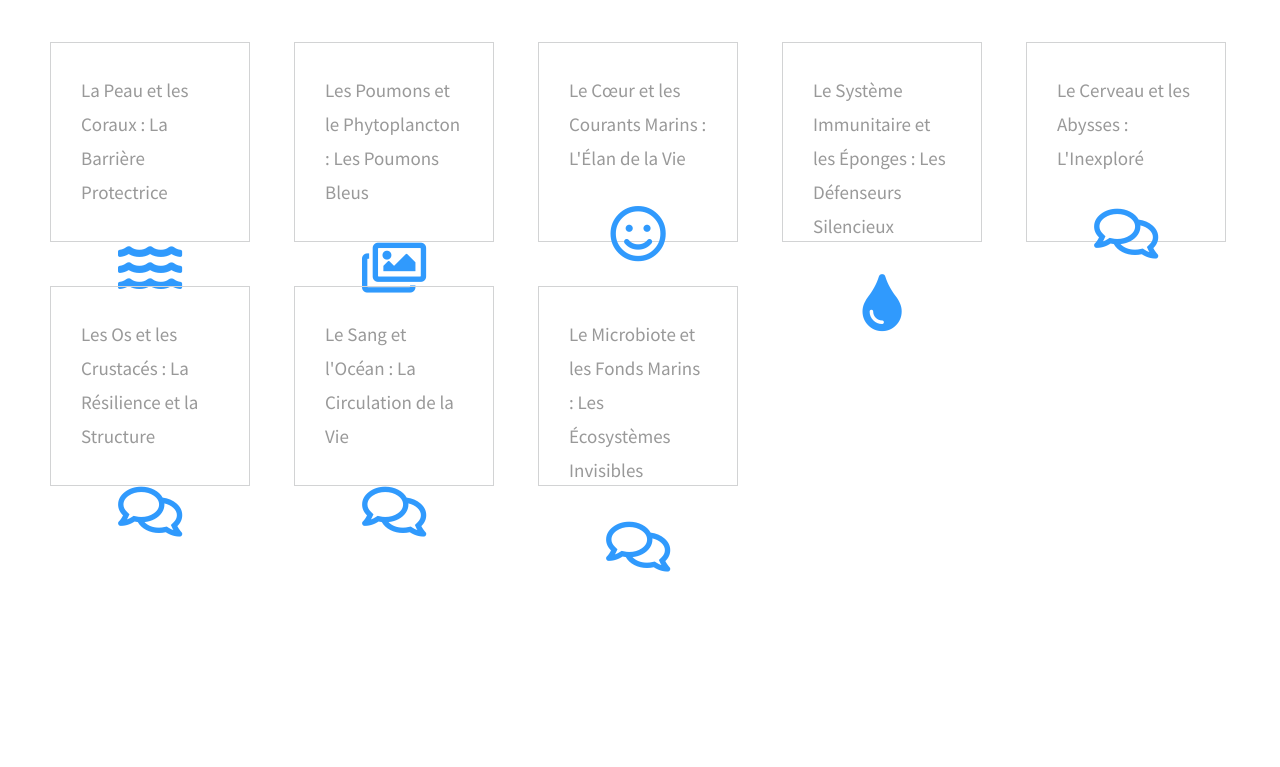
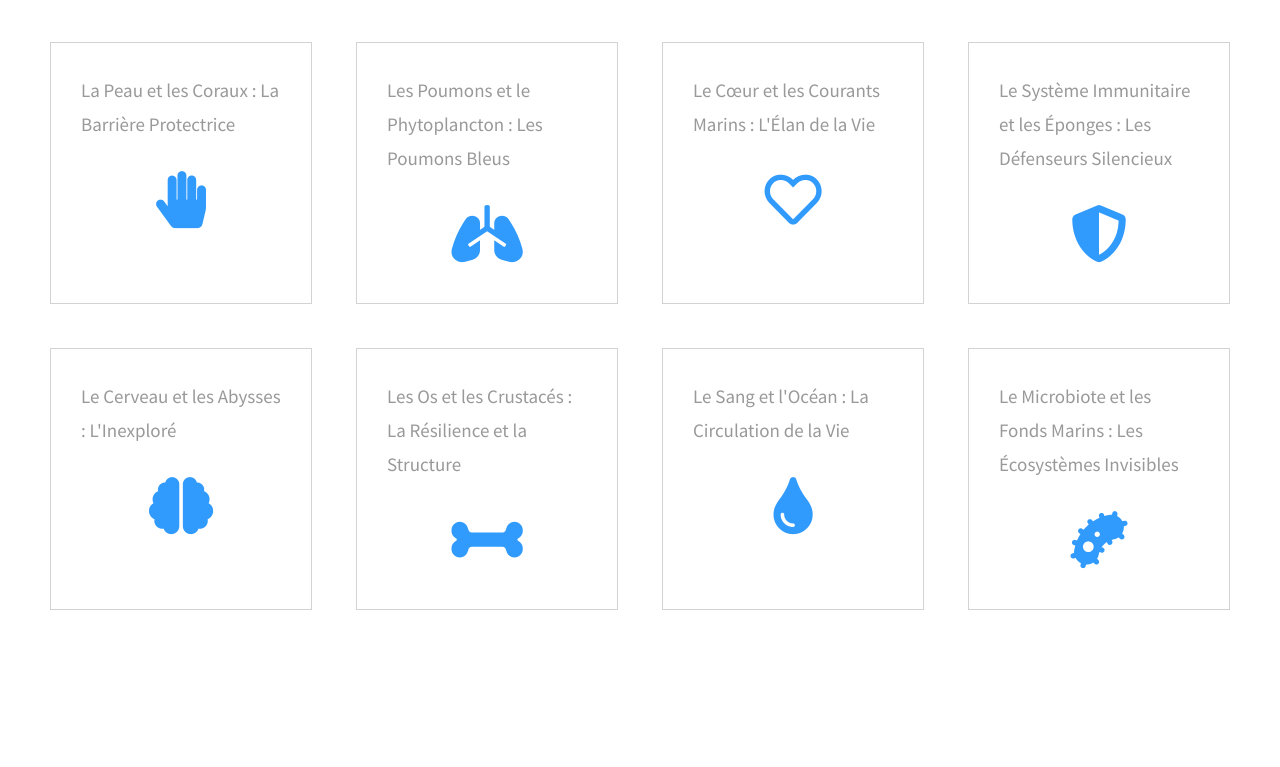
Before and after one commit to 0-Shyro-0/BluePulse, a Flask app: template site_mainquest/templates/index.html in a window 1280 px wide. Shown: the part 856-1623 px from the top of the page. Before the commit the page ends 1428 px from the top, so only its background shows below. Run offline with Flask 3, Linux system fonts and the light colour scheme; the template is opened without the code that fills it, so the values that code supplies are empty.

Commit message:
Modified css and visual aspects

```diff
--- a/site_mainquest/static/css/templatemo-ocean-vibes.css
+++ b/site_mainquest/static/css/templatemo-ocean-vibes.css
@@ -32,6 +32,7 @@
     font-size: 1.2rem;
     transition: all 0.3s ease;
 }
+
 
 button.tm-btn {
     padding: 15px 40px;
@@ -120,7 +121,7 @@
     padding: 30px;
     border: 1px solid #D2D3D4;
     color: #999;
-    box-sizing: border-box;
+    box-sizing: 500px;
 }
 
 .tm-nav-link:hover,
@@ -249,6 +250,10 @@
 
 .tm-paging li {
     list-style: none;
+}
+
+.Intro {
+    margin-left: 1%;
 }
 
 .tm-paging-link {
--- a/site_mainquest/templates/index.html
+++ b/site_mainquest/templates/index.html
@@ -26,7 +26,7 @@
 
     </body>
 
-    <div>
+    <div class="Intro">
         <p>
             <h3>Les Profondes Connexions entre la Biodiversité Océanique et le Corps Humain : Un Voyage à Travers la Mer et la Chair</h3>
             Les océans couvrent plus de 70 % de la surface de la Terre et abritent une biodiversité extraordinaire, encore largement inexplorée. D’un autre côté, le corps humain est un univers tout aussi complexe, où chaque cellule, organe, et système interagit pour maintenir la vie. Ces deux mondes, apparemment éloignés, sont intimement liés à travers des relations biologiques, chimiques, et même philosophiques. Plongeons dans cette symbiose fascinante pour explorer comment la biodiversité marine influence, reflète et interagit avec chaque partie de notre anatomie.
@@ -40,49 +40,49 @@
                 <li class="tm-nav-item">
                     <a href="skin.html" data-effect="mfp-move-from-top" class="tm-nav-link">
                         La Peau et les Coraux : La Barrière Protectrice
-                        <i class="fas fa-3x fa-water"></i>
+                        <i class="fas fa-3x fa-hand-paper"></i>
                     </a>
                 </li>
                 <li class="tm-nav-item">
                     <a href="lungs.html" data-effect="mfp-move-from-top" class="tm-nav-link" id="tm-gallery-link">
                         Les Poumons et le Phytoplancton : Les Poumons Bleus
-                        <i class="far fa-3x fa-images"></i>
+                        <i class="fas fa-3x fa-lungs"></i>
                     </a>
                 </li>
                 <li class="tm-nav-item">
                     <a href="heart.html" data-effect="mfp-move-from-top" class="tm-nav-link">
                         Le Cœur et les Courants Marins : L'Élan de la Vie
-                        <i class="far fa-3x fa-smile"></i>
+                        <i class="far fa-3x fa-heart"></i>
                     </a>
                 </li>
                 <li class="tm-nav-item">
                     <a href="immune.html" data-effect="mfp-move-from-top" class="tm-nav-link">
                         Le Système Immunitaire et les Éponges : Les Défenseurs Silencieux
-                        <i class="fas fa-3x fa-tint"></i>
+                        <i class="fas fa-3x fa-shield-alt"></i>
                     </a>
                 </li>
                 <li class="tm-nav-item">
                     <a href="brain.html" data-effect="mfp-move-from-top" class="tm-nav-link">
                         Le Cerveau et les Abysses : L'Inexploré
-                        <i class="far fa-3x fa-comments"></i>
+                        <i class="fas fa-3x fa-brain"></i>
                     </a>
                 </li>
                 <li class="tm-nav-item">
                     <a href="bones.html" data-effect="mfp-move-from-top" class="tm-nav-link">
                         Les Os et les Crustacés : La Résilience et la Structure
-                        <i class="far fa-3x fa-comments"></i>
+                        <i class="fas fa-3x fa-bone"></i>
                     </a>
                 </li>
                 <li class="tm-nav-item">
                     <a href="blood.html" data-effect="mfp-move-from-top" class="tm-nav-link">
                         Le Sang et l'Océan : La Circulation de la Vie
-                        <i class="far fa-3x fa-comments"></i>
+                        <i class="fas fa-3x fa-tint"></i>
                     </a>
                 </li>
                 <li class="tm-nav-item">
                     <a href="microbiote.html" data-effect="mfp-move-from-top" class="tm-nav-link">
                         Le Microbiote et les Fonds Marins : Les Écosystèmes Invisibles
-                        <i class="far fa-3x fa-comments"></i>
+                        <i class="fas fa-3x fa-bacterium"></i>
                     </a>
                 </li>
             </ul>
```
